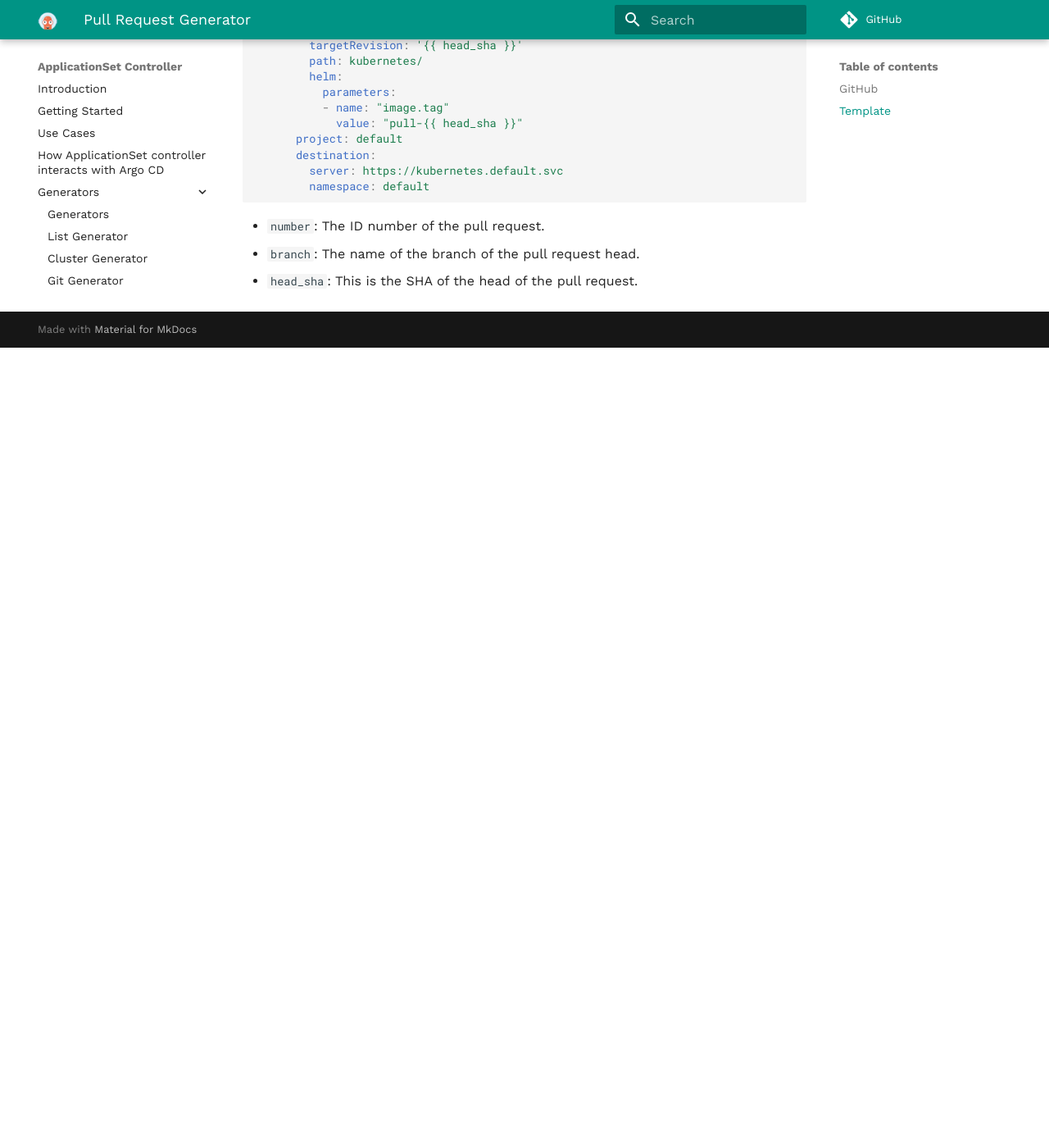
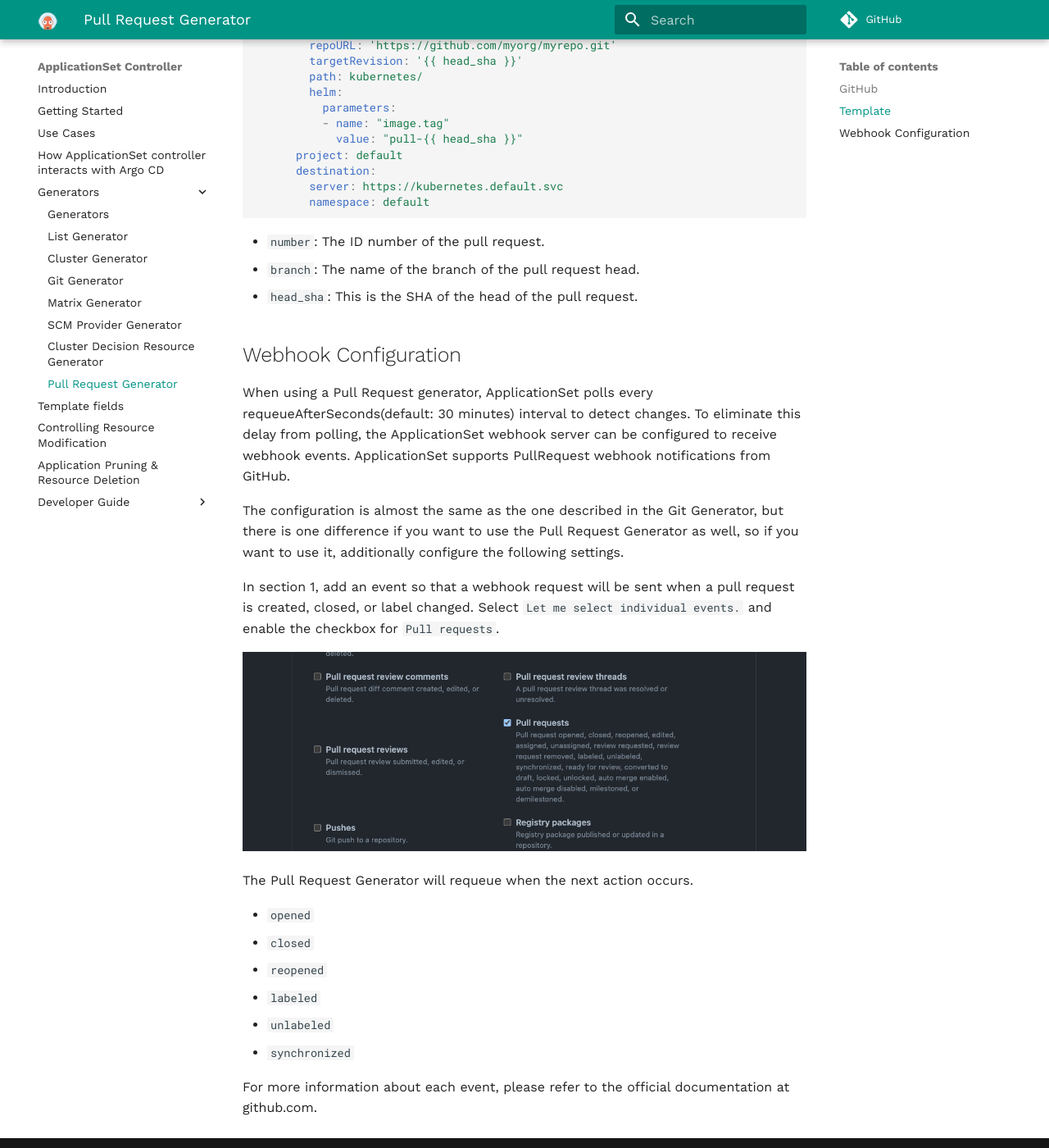
Before and after one commit to argoproj/applicationset, an MkDocs documentation site: the page built from docs/Generators-Pull-Request.md, in a window 1280 px wide and 1400 px high, scrolled down 1691 px. Shown: the whole window at 82% size. Built offline with MkDocs 1.6.1 and Material for MkDocs 9.7.7, drawn with Linux system fonts in a browser that asks for light colours; comment, search, counter and statistics services are not loaded; before the commit the page ends 2115 px from its top, so only the background shows below that; some of the changed text lies outside the part shown.

Commit message:
docs: Update document for webhook

```diff
--- a/docs/Generators-Pull-Request.md
+++ b/docs/Generators-Pull-Request.md
@@ -86,3 +87,25 @@ spec:
 * `number`: The ID number of the pull request.
 * `branch`: The name of the branch of the pull request head.
 * `head_sha`: This is the SHA of the head of the pull request.
+
+## Webhook Configuration
+
+When using a Pull Request generator, ApplicationSet polls every requeueAfterSeconds(default: 30 minutes) interval to detect changes. To eliminate this delay from polling, the ApplicationSet webhook server can be configured to receive webhook events. ApplicationSet supports PullRequest webhook notifications from GitHub.
+
+The configuration is almost the same as the one described in the Git Generator, but there is one difference if you want to use the Pull Request Generator as well, so if you want to use it, additionally configure the following settings.
+
+In section 1, add an event so that a webhook request will be sent when a pull request is created, closed, or label changed.
+Select `Let me select individual events.` and enable the checkbox for `Pull requests`.
+
+![Add Webhook](./assets/webhook-config-pull-request.png "Add Webhook Pull Request")
+
+The Pull Request Generator will requeue when the next action occurs.
+
+- `opened`
+- `closed`
+- `reopened`
+- `labeled`
+- `unlabeled`
+- `synchronized`
+
+For more information about each event, please refer to the official documentation at github.com.
```
Also changed, not shown: other parts of docs/Generators-Pull-Request.md (+1 -0 lines), docs/assets/webhook-config-pull-request.png (added).
